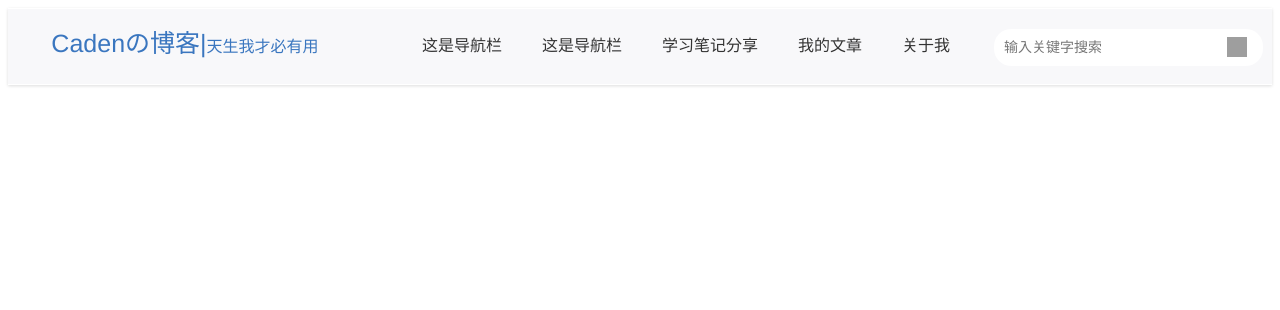
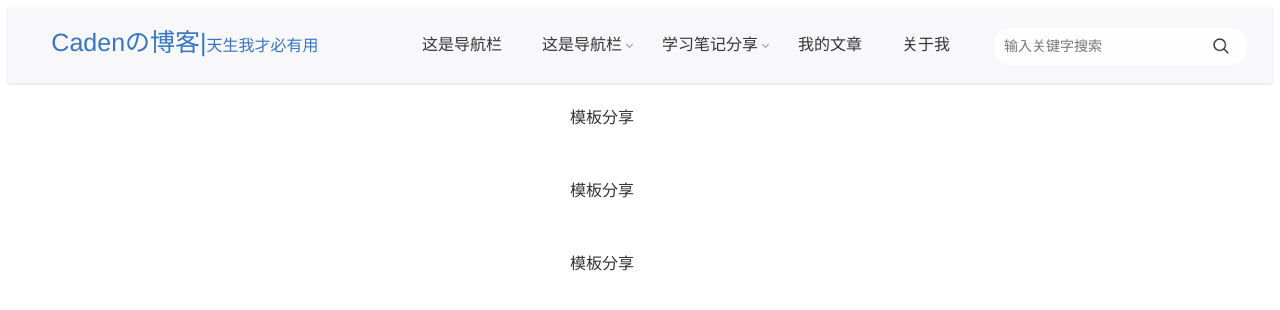
Before and after one commit to junjun19971111/our-blog, a Vue app: page /#/ in a window 1280 px wide. Shown: the top 310 px of the page. Built offline with nearby package versions, Linux system fonts and the light colour scheme; grey boxes are pictures that could not be loaded.

Commit message:
更新样式

```diff
--- a/src/components/Navigation.vue
+++ b/src/components/home/Navigation.vue
@@ -7,8 +7,16 @@
     <div class="header_bars">
       <ul>
         <li><a href="">这是导航栏</a></li>
-        <li><a href="">这是导航栏</a></li>
-        <li><a href="">学习笔记分享</a></li>
+        <li class="have_second">
+          <a href="">这是导航栏</a>
+          <ul class="nav_second">
+            <i></i>
+            <li><a href="">模板分享</a></li>
+            <li><a href="">模板分享</a></li>
+            <li><a href="">模板分享</a></li>
+          </ul>
+        </li>
+        <li class="have_second"><a href="">学习笔记分享</a></li>
         <li><a href="">我的文章</a></li>
         <li><a href="">关于我</a></li>
       </ul>
@@ -45,7 +53,7 @@
     height: 75px;
     background: #f8f8fa;
     box-shadow: 0 1px 3px #ddd;
-    border: 1px #fff solid;
+    /* border: 1px #fff solid; */
     -webkit-box-shadow: 0 1px 3px #ddd;
     border-left: none;
     border-right: none;
@@ -85,6 +93,25 @@
     line-height: 73px;
   }
 
+  .header .header_bars .have_second:before {
+    position: absolute;
+    content: "";
+    top: 34px;
+    right: 10px;
+    width: 4px;
+    height: 4px;
+    border: 1px solid #999;
+    border-right-width: 0;
+    border-top-width: 0;
+    transform: rotate(-45deg);
+    -webkit-transform: rotate(-45deg);
+  }
+
+  *::before {
+    -webkit-transition: ease-in-out .5s;
+    transition: ease-in-out .5s;
+  }
+
   .header .header_bars>ul {
     display: block;
     list-style: none;
@@ -117,11 +144,6 @@
   .jd_header {
     -webkit-box-sizing: border-box;
     box-sizing: border-box;
-    position: fixed;
-    /* height: 45px; */
-    width: 21%;
-    /* padding-left: 20px; */
-    /* padding-right: 20px; */
     overflow: hidden;
     z-index: 50;
   }
@@ -140,13 +162,27 @@
   }
 
   .jd_header .header_glass {
+    cursor: pointer;
     display: inline-block;
     position: absolute;
     right: 16px;
     top: 28px;
     width: 20px;
     height: 20px;
-    background: url(/img/search.3ff22bc1.png) no-repeat;
+    background: url('../../assets/img/Navigation/search.png') no-repeat;
     background-size: 20px 20px;
   }
+
+  .nav_second li {
+    list-style: none;
+    margin: 0;
+  }
+
+  .nav_second li a {
+    height: 100%;
+    display: block;
+    cursor: pointer;
+    text-decoration: none;
+    color: #333;
+  }
 </style>
--- a/src/views/Home.vue
+++ b/src/views/Home.vue
@@ -6,7 +6,7 @@
 
 <script>
 // @ is an alias to /src
-import Navigation from '@/components/Navigation.vue'
+import Navigation from '@/components/home/Navigation.vue'
 
 export default {
   name: 'home',
```
